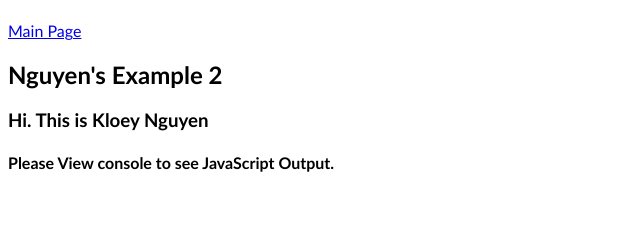
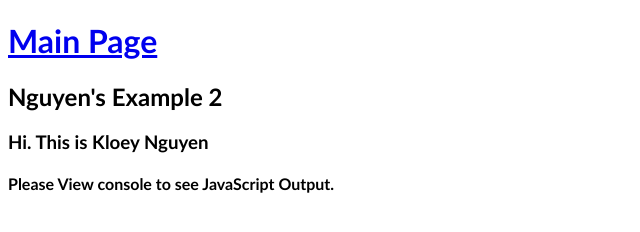
Before and after one commit to kloeyne98/nguyenhw4, a plain HTML site: page html/ex2.html in a window 1280 px wide. Shown: the whole page, without its empty margins (0-640 px from the left). Drawn offline with Linux system fonts and the light colour scheme.

Commit message:
Third Relese

```diff
--- a/html/ex2.html
+++ b/html/ex2.html
@@ -7,8 +7,7 @@
     <link rel="stylesheet" href="../css/style.css">
 </head>
 <body>
-    <h1><a href="../js/index.html"></a></h1>
-    <a href="index.html">Main Page</a>
+    <h1><a href="../index.html">Main Page</a></a></h1>
 
     <h2>Nguyen's Example 2</h2>
     <h3>Hi. This is Kloey Nguyen</h3>
```
Also changed, not shown: html/ex1.html (+2 -2 lines), html/ex1extra.html (+1 -2 lines), html/ex3.html (+1 -2 lines), html/ex4.html (+1 -2 lines), html/ex5.html (+1 -2 lines), html/ex6-2.html (+2 -2 lines), html/ex6.html (+1 -2 lines), html/ex7.html (+2 -2 lines), html/ex8.html (+2 -2 lines), html/ex9.html (+2 -2 lines), index.html (renamed from html/index.html).
